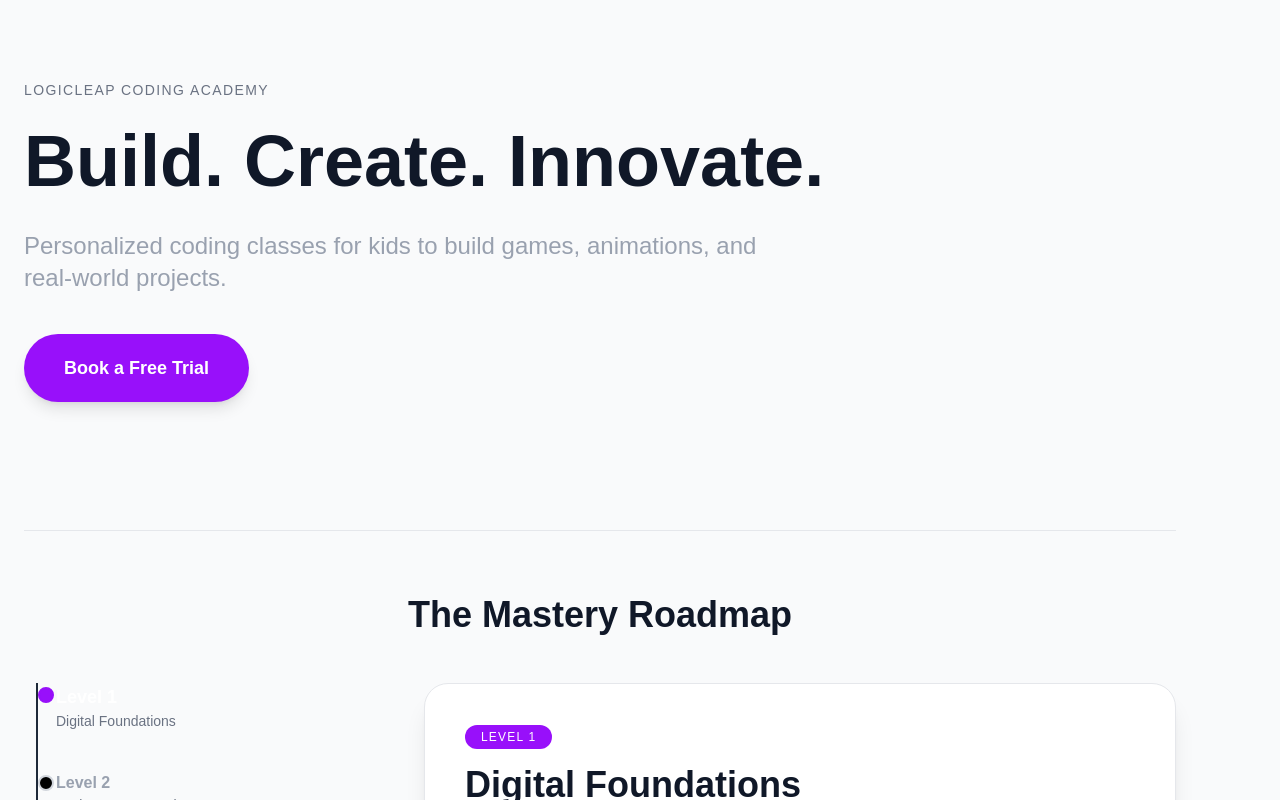
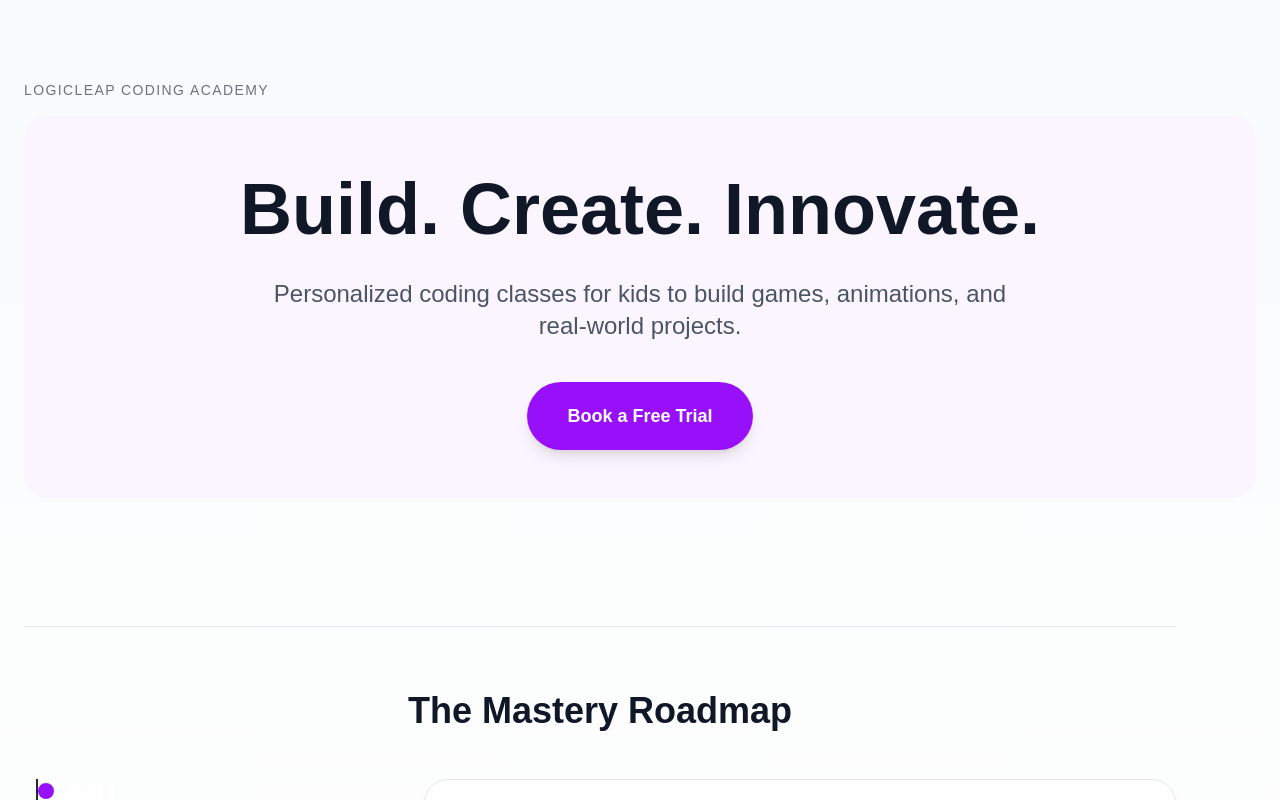
Before and after one commit to srushteesingh/logicleap-platform, a Next.js app: page / in a window 1280 px wide. Shown: the top 800 px of the page. Built offline with nearby package versions, Linux system fonts and the light colour scheme.

Commit message:
Wrap hero in purple soft card

```diff
--- a/app/page.tsx
+++ b/app/page.tsx
@@ -78,16 +78,17 @@ const levels = [
 export default function Home() {
   const [activeLevel, setActiveLevel] = useState(1);
   return (
-    <main className="min-h-screen bg-gray-50 text-gray-900 px-6 py-20">
+    <main className="min-h-screen bg-gradient-to-b from-gray-50 via-white to-gray-100 text-gray-900 px-6 py-20">
       <p className="text-sm uppercase tracking-widest text-gray-500 mb-4">
         LogicLeap Coding Academy
       </p>
       {/* Hero Section */}
+      <div className="bg-purple-50 rounded-3xl p-12 text-center">
         <h1 className="text-4xl md:text-7xl font-extrabold mb-6 leading-tight">
           Build. Create. Innovate.
         </h1>
 
-      <p className="text-lg md:text-2xl mb-10 max-w-3xl text-gray-400">
+        <p className="text-lg md:text-2xl mb-10 max-w-3xl mx-auto text-gray-600">
           Personalized coding classes for kids to build games, animations, and
           real-world projects.
         </p>
@@ -95,6 +96,7 @@ export default function Home() {
         <button className="bg-purple-600 hover:bg-purple-700 text-white px-10 py-5 rounded-full font-semibold text-lg transition duration-300 shadow-lg hover:shadow-purple-500/40">
           Book a Free Trial
         </button>
+      </div>
 
       <div className="mt-32 max-w-6xl border-t border-gray-200 pt-16">
         <h2 className="text-4xl font-bold mb-12 text-center">
```
Lines whose indentation alone changed are shown as unchanged.
